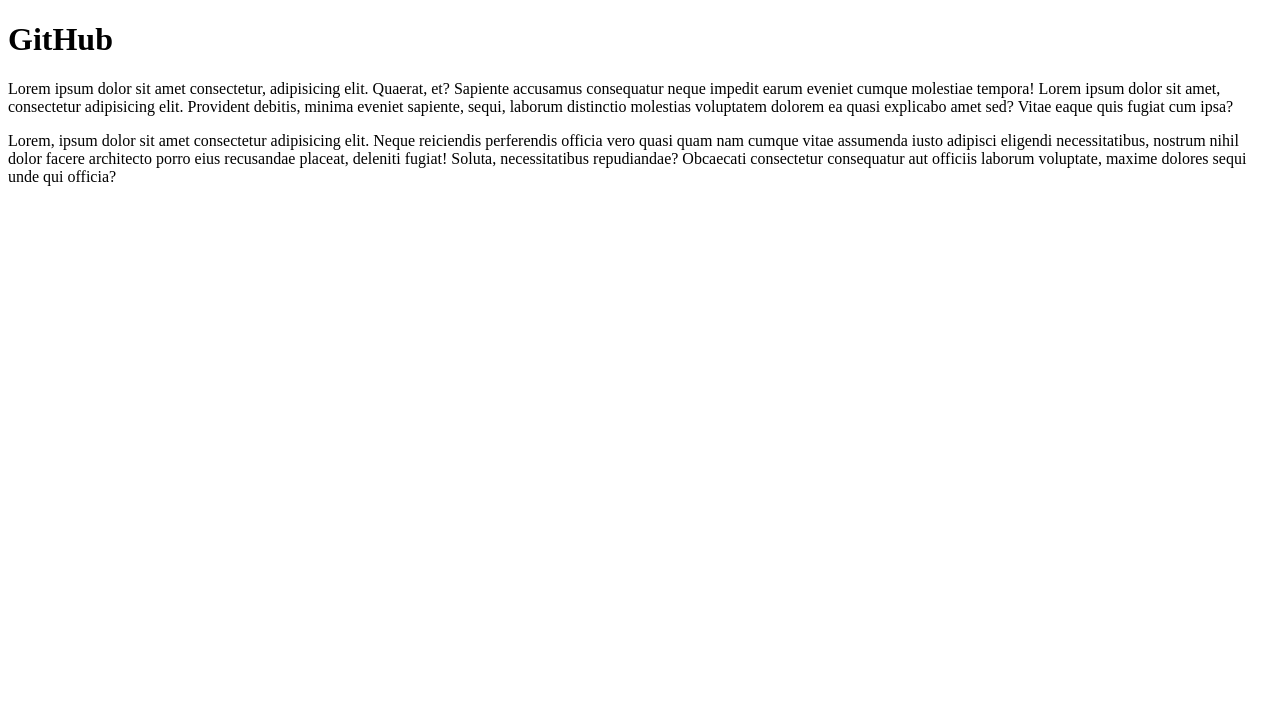
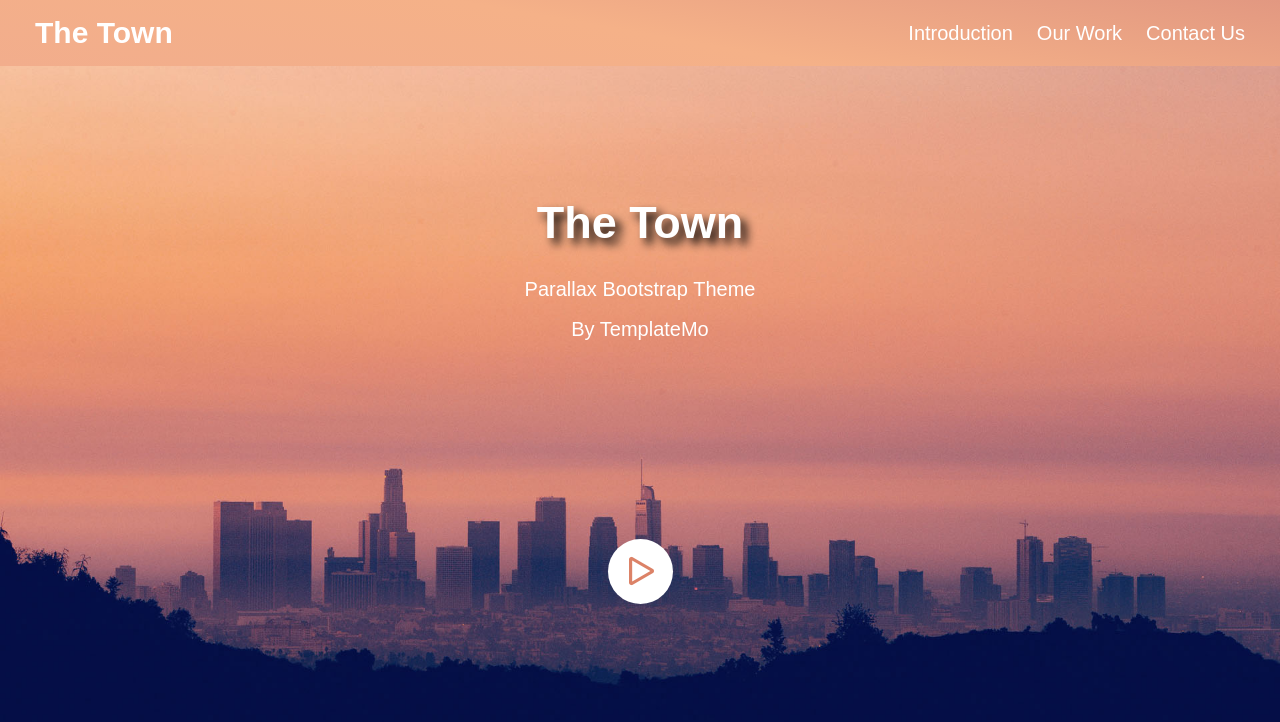
Before and after one commit to alimardon28/JavaScript, a plain HTML site: page index.html in a window 1280 px wide. Drawn offline with nearby package versions, Linux system fonts and the light colour scheme.

Commit message:
fineshed header section

```diff
--- /dev/null
+++ b/css/main.css
@@ -0,0 +1,115 @@
+*{
+    margin: 0;
+    padding: 0;
+    box-sizing: border-box;
+}
+
+body{
+    margin: 0;
+    padding: 0;
+    font-size: 16px;
+    font-family: sans-serif;
+}
+
+.container{
+    max-width: 1400px;
+    padding:0px 20px;
+    margin: 0 auto;
+}
+
+.header{
+    background-image: url(../img/the-town-bg-01.jpg);
+    background-position: center;
+    background-size: cover;
+    background-repeat: no-repeat;
+    min-height: 100vh;
+    width: 100%;
+}
+
+.header .navigationBar{
+    display: flex;
+    align-items: center;
+    justify-content: space-between;
+    padding: 16px 35px;
+    margin: 0;
+    position: fixed;
+    top: 0;
+    left: 0;
+    width: 100%;
+    background:linear-gradient(10deg , #F2AD8C ,#F5B188 ,#E29881 100% ,#E29881);
+}
+
+.headerLink{
+    text-decoration: none;
+    font-weight: bold;
+    font-size: 30px;
+    color: #fff;
+    text-transform:capitalize;
+}
+
+.navbar{
+    margin: 0;
+    padding: 0;
+}
+
+.navbar .list{
+    list-style: none;
+    display: flex;
+    align-items: center;
+    justify-content: space-between;
+}
+
+.list .item{
+    margin-left: 24px;
+    padding: 0;
+}
+
+.list .item .item__link{
+    color: #fff;
+    text-decoration: none;
+    font-size: 20px;
+    text-transform:capitalize;
+}
+
+.headerCenter{
+    display: flex;
+    align-items: center;
+    justify-content: center;
+    flex-direction: column;
+    min-height: 100vh;
+    color: #fff;
+}
+
+.headerCenter-heading{
+    font-size: 45px;
+    text-transform: capitalize;
+    text-shadow: 6px 6px 10px #080808;
+    margin: 0;
+    padding: 0;
+}
+
+.headerCenter-desc{
+    margin-top: 20px;
+    font-size: 20px;
+    text-transform: capitalize;
+    text-align: center;
+    line-height: 40px;
+}
+
+#span{
+    width: 65px;
+    height: 65px;
+    background-color: #fff;
+    margin-top: 190px;
+    padding: 5px 9px;
+    border-radius: 50%;
+    cursor: pointer;
+}
+
+.bi-play{
+    font-size:50px;
+    color: #dc8267;
+    text-align: center;
+    margin: 0;
+    padding: 0;
+}
--- a/index.html
+++ b/index.html
@@ -4,11 +4,45 @@
     <meta charset="UTF-8">
     <meta http-equiv="X-UA-Compatible" content="IE=edge">
     <meta name="viewport" content="width=device-width, initial-scale=1.0">
-    <title>Git hub</title>
+    <link rel="stylesheet" href="https://cdn.jsdelivr.net/npm/bootstrap-icons@1.8.1/font/bootstrap-icons.css">
+    <link rel="stylesheet" href="./css/main.css">
+    <title>The Town</title>
 </head>
 <body>
-   <h1>GitHub</h1>
-   <p>Lorem ipsum dolor sit amet consectetur, adipisicing elit. Quaerat, et? Sapiente accusamus consequatur neque impedit earum eveniet cumque molestiae tempora! Lorem ipsum dolor sit amet, consectetur adipisicing elit. Provident debitis, minima eveniet sapiente, sequi, laborum distinctio molestias voluptatem dolorem ea quasi explicabo amet sed? Vitae eaque quis fugiat cum ipsa?</p>
-   <p>Lorem, ipsum dolor sit amet consectetur adipisicing elit. Neque reiciendis perferendis officia vero quasi quam nam cumque vitae assumenda iusto adipisci eligendi necessitatibus, nostrum nihil dolor facere architecto porro eius recusandae placeat, deleniti fugiat! Soluta, necessitatibus repudiandae? Obcaecati consectetur consequatur aut officiis laborum voluptate, maxime dolores sequi unde qui officia?</p>
+   <header class="header">
+    <div class="container">
+        <div class="navigationBar">
+            <a href="#" class="headerLink">the town</a>
+            <nav class="navbar">
+                <ul class="list">
+                    <li class="item">
+                        <a class="item__link" href="#">Introduction</a>
+                    </li>
+                    <li class="item">
+                        <a class="item__link" href="#">Our Work</a>
+                    </li>
+                    <li class="item">
+                        <a class="item__link" href="#">Contact Us</a>
+                    </li>
+                </ul>
+            </nav>
+        </div>
+
+     <div class="headerCenter">
+         <h1 class="headerCenter-heading">the town</h1>
+         <p  class="headerCenter-desc">parallax bootstrap theme<br> by templateMo</p>
+         <span id="span">
+            <i class="bi bi-play"></i>
+         </span>
+     </div>
+    </div>
+   </header>
+   <main class="main">
+
+   </main>
+
+   <footer class="footer">
+
+   </footer>
 </body>
 </html>
```
Also changed, not shown: img/gallery-img-02.jpg (added), img/gallery-img-03.jpg (added), img/gallery-img-04.jpg (added), img/gallery-img-05.jpg (added), img/gallery-img-06.jpg (added), img/gallery-tn-02.jpg (added), img/gallery-tn-03.jpg (added), img/gallery-tn-04.jpg (added), img/gallery-tn-05.jpg (added), img/gallery-tn-06.jpg (added), img/the-town-01.jpg (added), img/the-town-bg-01.jpg (added), img/the-town-bg-02.jpg (added).
